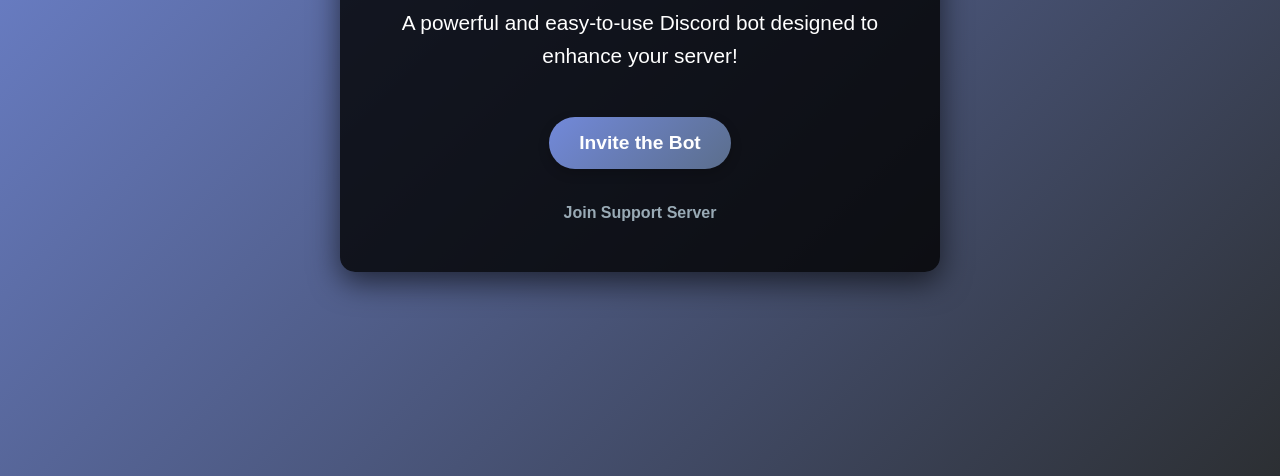
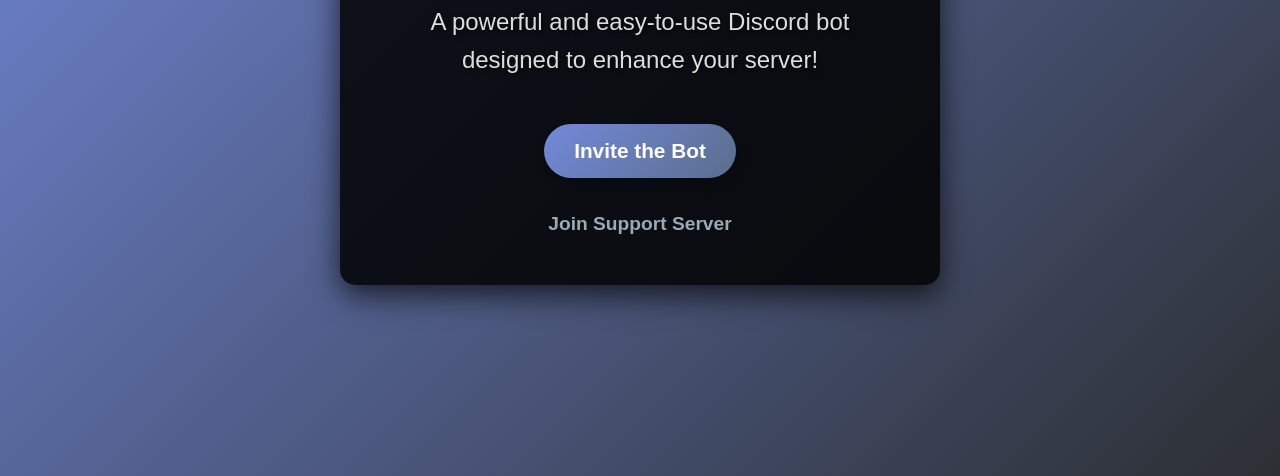
Before and after one commit to rekzz-fr/Eclipse-Bot, a plain HTML site: page index.html in a window 1280 px wide. Shown: the part 324-800 px from the top of the page. Drawn offline with Linux system fonts and the light colour scheme.

Commit message:
Update index.html

```diff
--- a/index.html
+++ b/index.html
@@ -55,12 +55,12 @@
       }
 
       .container {
-        background: rgba(0, 0, 0, 0.8); /* Darker background for better contrast */
+        background: rgba(0, 0, 0, 0.85); /* Darker background for better contrast */
         padding: 50px;
         border-radius: 15px;
         max-width: 600px;
         width: 100%;
-        box-shadow: 0px 10px 30px rgba(0, 0, 0, 0.6); /* Slightly stronger shadow for more depth */
+        box-shadow: 0px 10px 30px rgba(0, 0, 0, 0.7); /* Slightly stronger shadow for more depth */
         animation: fadeIn 1s ease-in-out;
         z-index: 5; /* Ensure the container is above the background */
       }
@@ -71,23 +71,26 @@
       }
 
       h1 {
-        font-size: 3rem;
+        font-size: 3.5rem;
         margin-bottom: 20px;
         color: #fff;
-        text-shadow: 2px 2px 8px rgba(0, 0, 0, 0.6); /* Stronger text shadow for better contrast */
+        text-shadow: 4px 4px 10px rgba(0, 0, 0, 0.8); /* Stronger text shadow for better contrast */
+        font-weight: 600; /* Increased font weight */
       }
 
       p {
-        font-size: 1.3rem;
+        font-size: 1.5rem;
         margin-bottom: 30px;
         line-height: 1.6;
-        font-weight: 300;
+        font-weight: 400;
+        color: #ddd; /* Light grey for paragraph text */
+        text-shadow: 2px 2px 5px rgba(0, 0, 0, 0.7); /* Shadow to improve contrast */
       }
 
       a {
         color: #7289da;
         text-decoration: none;
-        font-size: 1.2rem;
+        font-size: 1.4rem;
         font-weight: bold;
         transition: transform 0.3s ease, color 0.3s ease;
       }
@@ -103,12 +106,12 @@
         padding: 15px 30px;
         background: linear-gradient(135deg, #7289da, #5b6e8c);
         color: white;
-        font-size: 1.2rem;
+        font-size: 1.3rem;
         font-weight: bold;
         border-radius: 30px;
         margin: 15px 0;
         text-decoration: none;
-        box-shadow: 0px 4px 12px rgba(0, 0, 0, 0.2);
+        box-shadow: 0px 4px 12px rgba(0, 0, 0, 0.3);
         transition: background 0.3s ease, transform 0.2s ease;
       }
 
@@ -126,7 +129,7 @@
       .support-link {
         display: block;
         margin-top: 20px;
-        font-size: 1rem;
+        font-size: 1.2rem;
         color: #99aab5;
         transition: color 0.3s ease;
       }
```
